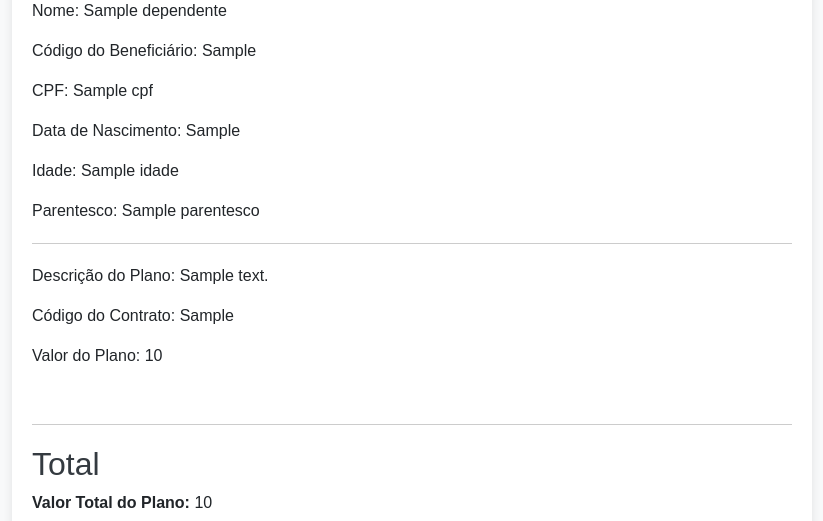
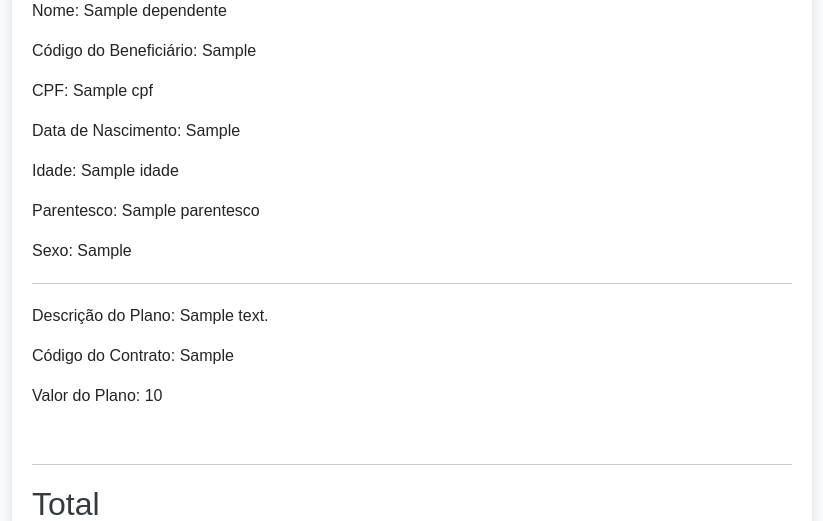
Before and after one commit to couto78caio/cadastrounimed, a Flask app: template templates/resumo_cadastro.html in a window 1280 px wide. Shown: the part 901-1422 px from the top of the page, without its empty margins (228-1051 px from the left). Run offline with Flask 3, Linux system fonts and the light colour scheme; the template is opened without the code that fills it: most values are stand-ins (such as "Sample title", 1, 10 or a date in 2020); some libraries are stand-ins or nearby versions.

Commit message:
Update resumo_cadastro.html

```diff
--- a/templates/resumo_cadastro.html
+++ b/templates/resumo_cadastro.html
@@ -43,6 +43,7 @@
                 <p>Data de Nascimento: {{ dependentes[i].dt_nascimento }}</p>
                 <p>Idade: {{ dependentes[i].idade }}</p>
                 <p>Parentesco: {{ dependentes[i].parentesco }}</p>
+                <p>Sexo: {{ dependentes[i].sexo_dependente }}</p>
                 <hr>
                 <p>Descrição do Plano: {{ valores_dependentes[i].descricao }}</p>
                 <p>Código do Contrato: {{ titular.cod_contrato }}</p>
```
